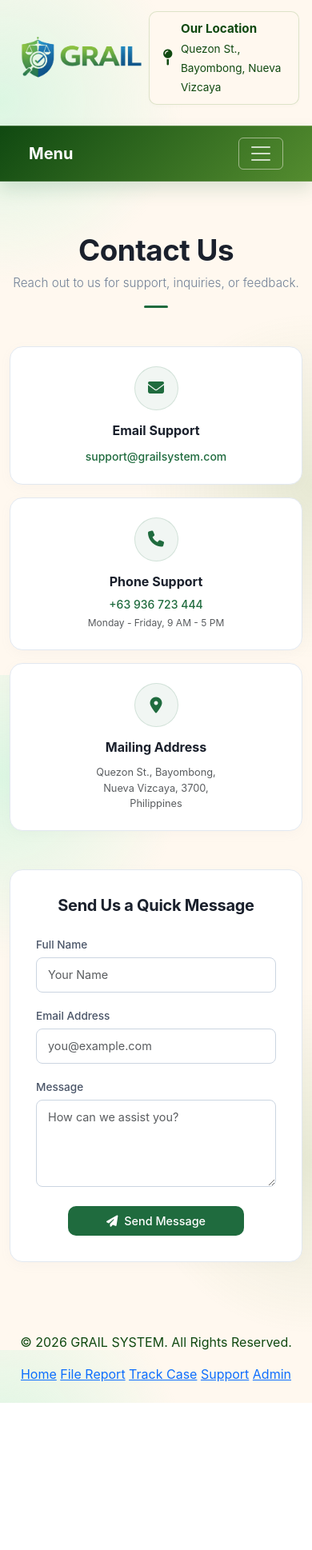
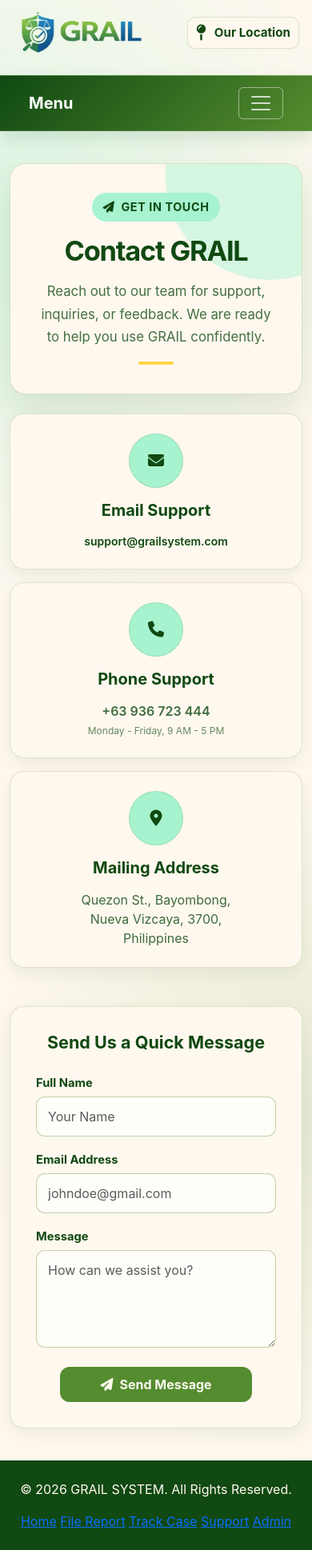
Before and after one commit to albanorayner12-maker/grail, a PHP site: page /contact.php in a window 390 px wide. Shown: the whole page at 80% size. Before the commit the page ends 1754 px from the top, so only its background shows below. Run offline with PHP 8.4, Linux system fonts and the light colour scheme.

Commit message:
Refactor contact page styles and structure
Updated styles and structure for the contact page, enhancing design elements and improving responsiveness. Adjusted CSS variables and modified HTML for better semantics and accessibility.

```diff
--- a/contact.php
+++ b/contact.php
@@ -3,7 +3,10 @@ require_once 'includes/header.php';
 ?>
 
 <style>
-  /* 1. STRUCTURAL ENTRANCE ANIMATIONS */
+  :root { --cream: #fff8ef; --yellow: #ffd449; --mint: #a7f3d0; --green: #548c2f; --deep-green: #104911; }
+  html, body { background: var(--cream) !important; color: var(--deep-green) !important; }
+  body { background-image: radial-gradient(circle at 0 15%, rgba(167,243,208,.4), transparent 28%), radial-gradient(circle at 100% 72%, rgba(84,140,47,.14), transparent 30%) !important; }
+
   @keyframes fadeInUp {
     from { opacity: 0; transform: translateY(15px); }
     to { opacity: 1; transform: translateY(0); }
@@ -13,95 +16,114 @@ require_once 'includes/header.php';
   .animate-grid { animation: fadeInUp 0.7s cubic-bezier(0.16, 1, 0.3, 1) 0.15s forwards; opacity: 0; }
   .animate-form { animation: fadeInUp 0.7s cubic-bezier(0.16, 1, 0.3, 1) 0.25s forwards; opacity: 0; }
 
-  /* 2. PREMIUM STRIP-BACK GLASS CARDS */
+  .contact-hero { position: relative; overflow: hidden; padding: clamp(2.25rem,6vw,4rem); border: 1px solid rgba(84,140,47,.22); border-radius: 26px; background: var(--cream); box-shadow: 0 18px 45px rgba(16,73,17,.12); }
+  .contact-hero::after { content: ""; position: absolute; right: -90px; top: -115px; width: 260px; height: 260px; border-radius: 50%; background: var(--mint); opacity: .48; }
+  .contact-hero-content { position: relative; z-index: 1; }
+  .contact-eyebrow { display: inline-flex; align-items: center; gap: .5rem; padding: .45rem .85rem; border-radius: 999px; color: var(--deep-green); background: var(--mint); font-size: .9rem; font-weight: 700; letter-spacing: .04em; text-transform: uppercase; }
+  .contact-title { color: var(--deep-green); font-size: clamp(2.15rem,5vw,3.4rem); letter-spacing: -.035em; }
+  .contact-intro { max-width: 680px; margin-inline: auto; color: var(--deep-green); font-size: clamp(1.05rem,2vw,1.2rem); line-height: 1.7; opacity: .78; }
+  .section-marker { width: 44px; height: 4px; background: var(--yellow); }
+
   .contact-glass-card {
-    background: #ffffff !important;
-    border: 1px solid #e2e8f0 !important;
-    border-radius: 16px !important;
-    box-shadow: 0 4px 14px rgba(148, 163, 184, 0.05) !important;
+    background: var(--cream) !important;
+    border: 1px solid rgba(84,140,47,.2) !important;
+    border-radius: 18px !important;
+    box-shadow: 0 8px 22px rgba(16,73,17,.07) !important;
     transition: all 0.35s cubic-bezier(0.16, 1, 0.3, 1) !important;
   }
 
   .contact-glass-card a {
-    color: #1f6b3e !important;
-    font-weight: 500;
+    color: var(--deep-green) !important;
+    font-weight: 600;
   }
 
-  /* 3. BRAND ICON FRAMES WITH ACCENT GREEN BORDER */
   .card-icon-frame {
-    width: 55px;
-    height: 55px;
-    background: rgba(31, 107, 62, 0.06);
-    border: 1px solid rgba(31, 107, 62, 0.15);
-    color: #1f6b3e; /* Your Exact System Green */
+    width: 68px;
+    height: 68px;
+    background: var(--mint);
+    border: 1px solid rgba(84,140,47,.2);
+    color: var(--deep-green);
     transition: all 0.3s ease !important;
     display: inline-flex;
     align-items: center;
     justify-content: center;
   }
 
-  /* 4. MICRO-INTERACTION HOVER MECHANICS */
   .contact-glass-card:hover {
     transform: translateY(-4px);
-    border-color: rgba(31, 107, 62, 0.4) !important;
-    box-shadow: 0 12px 24px rgba(31, 107, 62, 0.08) !important;
+    border-color: var(--green) !important;
+    box-shadow: 0 14px 28px rgba(16,73,17,.12) !important;
   }
 
   .contact-glass-card:hover .card-icon-frame {
-    background: #1f6b3e !important;
-    color: #ffffff !important;
-    border-color: #1f6b3e !important;
+    background: var(--green) !important;
+    color: var(--cream) !important;
+    border-color: var(--green) !important;
   }
 
-  /* 5. MINIMALIST DESIGN INPUT FIELDS */
   .form-control {
-    background-color: #ffffff !important;
-    border: 1px solid #cbd5e1 !important;
-    border-radius: 8px !important;
-    padding: 10px 14px;
-    color: #2d3748 !important;
-    font-size: 0.9rem;
+    background-color: #fffdf8 !important;
+    border: 1px solid rgba(84,140,47,.35) !important;
+    border-radius: 11px !important;
+    padding: 12px 14px;
+    color: var(--deep-green) !important;
+    font-size: 1rem;
     transition: all 0.2s ease-in-out !important;
   }
 
   .form-control:focus {
-    border-color: #1f6b3e !important;
-    box-shadow: 0 0 0 3px rgba(31, 107, 62, 0.15) !important;
+    border-color: var(--green) !important;
+    box-shadow: 0 0 0 3px rgba(84,140,47,.15) !important;
     outline: none;
   }
 
   .form-label {
-    font-weight: 550;
-    font-size: 0.85rem;
-    color: #4a5568;
+    font-weight: 700;
+    font-size: .92rem;
+    color: var(--deep-green);
     margin-bottom: 6px;
   }
 
-  /* Branded Form Action Button */
   .btn-premium-solid {
-    background: #1f6b3e;
-    color: #ffffff !important;
-    font-weight: 550;
-    font-size: 0.9rem;
-    border-radius: 10px;
-    border: none;
+    background: var(--green);
+    color: var(--cream) !important;
+    font-weight: 700;
+    font-size: 1rem;
+    border-radius: 12px;
+    border: 2px solid var(--green);
     transition: all 0.25s ease;
   }
 
   .btn-premium-solid:hover {
-    background: #17522f;
+    background: var(--deep-green);
+    border-color: var(--deep-green);
     transform: translateY(-1px);
-    box-shadow: 0 6px 15px rgba(31, 107, 62, 0.2);
+    box-shadow: 0 6px 15px rgba(16,73,17,.2);
   }
+  .contact-card-title, .form-title { color: var(--deep-green); }
+  .contact-copy, .contact-copy.text-muted, .contact-copy .text-muted { color: var(--deep-green) !important; opacity: .8; }
+  .nav-glass-container { background: linear-gradient(135deg,var(--deep-green),var(--green)) !important; border-color: rgba(255,248,239,.18); }
+  .nav-link { color: var(--cream) !important; }
+  .nav-link.active { color: var(--deep-green) !important; background: var(--cream) !important; }
+  .location-box { color: var(--deep-green); background: var(--cream); border-color: rgba(84,140,47,.2); }
+  .location-box .text-success, .location-box .text-dark, .location-box .text-muted { color: var(--deep-green) !important; }
+  footer { color: var(--cream) !important; background: var(--deep-green) !important; }
+  .navbar-toggler { border-color: rgba(255,248,239,.5); }
+  .navbar-toggler-icon { filter: brightness(0) invert(1); }
+  @media (max-width: 575.98px) { .contact-hero { border-radius: 20px; } .top-header .location-box { padding: 8px 10px; } .top-header .location-address { display: none; } }
+  @media (prefers-reduced-motion: reduce) { *, *::before, *::after { animation-duration: .01ms !important; transition-duration: .01ms !important; } }
 </style>
 
-<div class="container py-5">
+<div class="container py-4 py-md-5">
 
-    <div class="text-center mb-5 animate-header">
-        <h1 class="fw-bold" style="color: #1a202c; font-size: 2.3rem; letter-spacing: -0.5px;">Contact Us</h1>
-        <p class="lead text-muted" style="font-size: 0.95rem; color: #718096 !important;">Reach out to us for support, inquiries, or feedback.</p>
-        <div class="mx-auto rounded mt-3" style="width: 30px; height: 3px; background-color: #1f6b3e;"></div>
-    </div>
+    <header class="contact-hero text-center mb-4 mb-md-5 animate-header">
+      <div class="contact-hero-content">
+        <span class="contact-eyebrow mb-3"><i class="fas fa-paper-plane"></i> Get in touch</span>
+        <h1 class="contact-title fw-bold mb-3">Contact GRAIL</h1>
+        <p class="contact-intro mb-3">Reach out to our team for support, inquiries, or feedback. We are ready to help you use GRAIL confidently.</p>
+        <div class="section-marker mx-auto rounded"></div>
+      </div>
+    </header>
 
     <div class="row g-3 justify-content-center animate-grid">
 
@@ -111,7 +133,7 @@ require_once 'includes/header.php';
                     <div class="card-icon-frame rounded-circle mb-3">
                         <i class="fas fa-envelope fs-5"></i>
                     </div>
-                    <h6 class="fw-bold" style="color: #1a202c; margin-bottom: 12px;">Email Support</h6>
+                    <h2 class="contact-card-title h5 fw-bold mb-3">Email Support</h2>
                     <p class="small mb-0">
                         <a href="mailto:support@grailsystem.com" class="text-decoration-none">support@grailsystem.com</a>
                     </p>
@@ -125,8 +147,8 @@ require_once 'includes/header.php';
                     <div class="card-icon-frame rounded-circle mb-3">
                         <i class="fas fa-phone fs-5"></i>
                     </div>
-                    <h6 class="fw-bold" style="color: #1a202c; margin-bottom: 8px;">Phone Support</h6>
-                    <p class="small mb-0 text-dark">
+                    <h2 class="contact-card-title h5 fw-bold mb-3">Phone Support</h2>
+                    <p class="contact-copy mb-0">
                         <a href="tel:+63936723444" class="text-decoration-none">+63 936 723 444</a><br>
                         <span class="text-muted" style="font-size: 0.75rem; display: block; margin-top: 4px;">Monday - Friday, 9 AM - 5 PM</span>
                     </p>
@@ -140,8 +162,8 @@ require_once 'includes/header.php';
                     <div class="card-icon-frame rounded-circle mb-3">
                         <i class="fas fa-map-marker-alt fs-5"></i>
                     </div>
-                    <h6 class="fw-bold" style="color: #1a202c; margin-bottom: 12px;">Mailing Address</h6>
-                    <p class="small text-muted mb-0" style="font-size: 0.8rem; line-height: 1.5;">
+                    <h2 class="contact-card-title h5 fw-bold mb-3">Mailing Address</h2>
+                    <p class="contact-copy mb-0">
                         Quezon St., Bayombong,<br>
                         Nueva Vizcaya, 3700,<br>
                         Philippines
@@ -156,21 +178,20 @@ require_once 'includes/header.php';
         <div class="col-lg-8">
             <div class="card contact-glass-card p-4">
                 <div class="card-body p-2">
-                    <h5 class="fw-bold text-center mb-4" style="color: #1a202c; letter-spacing: -0.3px;">Send Us a Quick Message</h5>
-
-                    <form action="#" method="POST">
+                    <h2 class="form-title h4 fw-bold text-center mb-4">Send Us a Quick Message</h2>
+                    <form action="<?= $base_url ?>contact.php" method="POST">
                         <div class="row g-3">
                             <div class="col-md-6">
                                 <label class="form-label">Full Name</label>
-                                <input type="text" class="form-control" placeholder="Your Name" required>
+                                <input type="text" name="full_name" class="form-control" placeholder="Your Name" required>
                             </div>
                             <div class="col-md-6">
                                 <label class="form-label">Email Address</label>
-                                <input type="email" class="form-control" placeholder="you@example.com" required>
+                                <input type="email" name="email" class="form-control" placeholder="johndoe@gmail.com" required>
                             </div>
                             <div class="col-12">
                                 <label class="form-label">Message</label>
-                                <textarea class="form-control" rows="4" placeholder="How can we assist you?" required></textarea>
+                                <textarea name="message" class="form-control" rows="4" placeholder="How can we assist you?" required></textarea>
                             </div>
                             <div class="col-12 text-center mt-4">
                                 <button type="submit" class="btn btn-premium-solid px-5 py-2">
```
